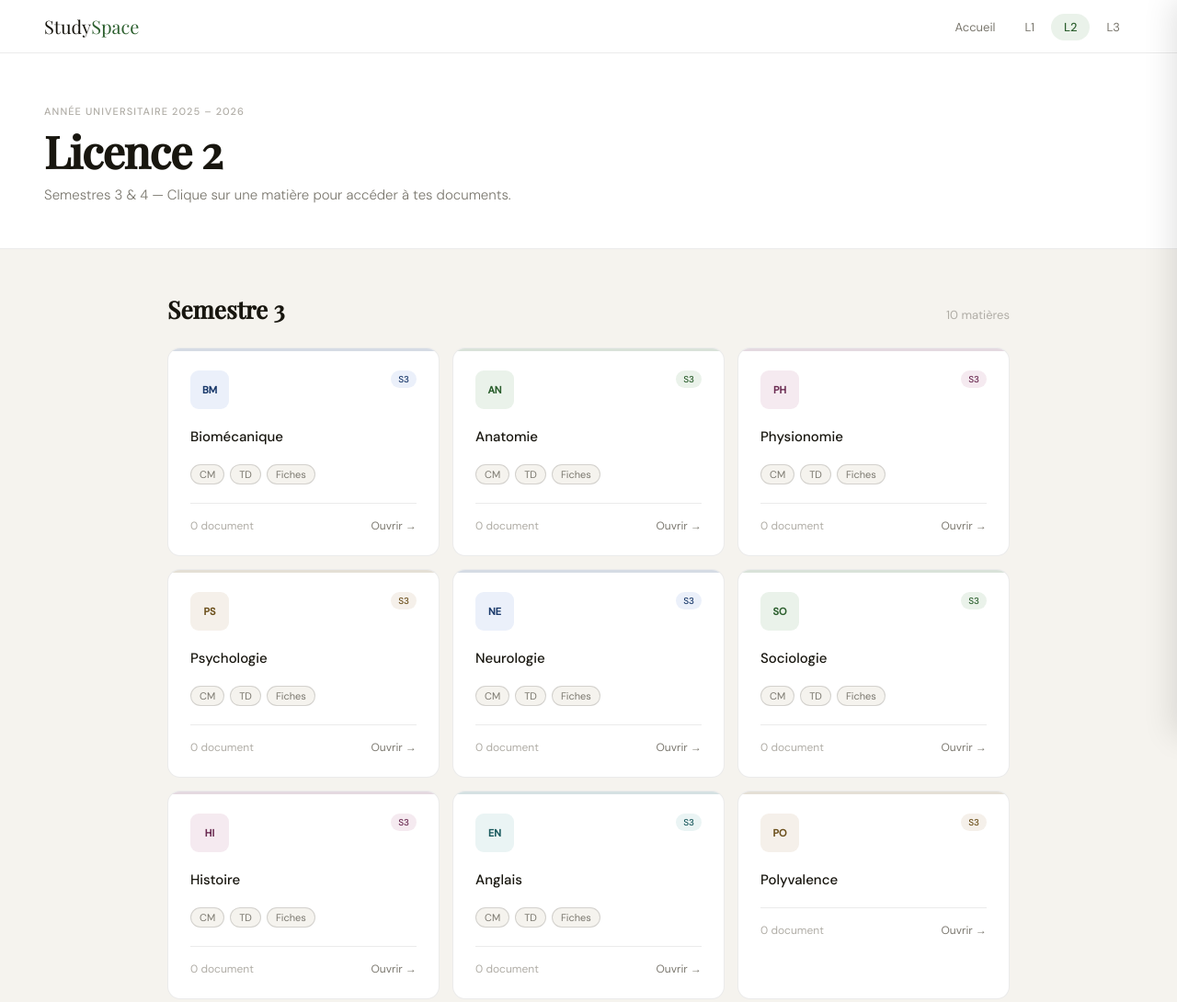
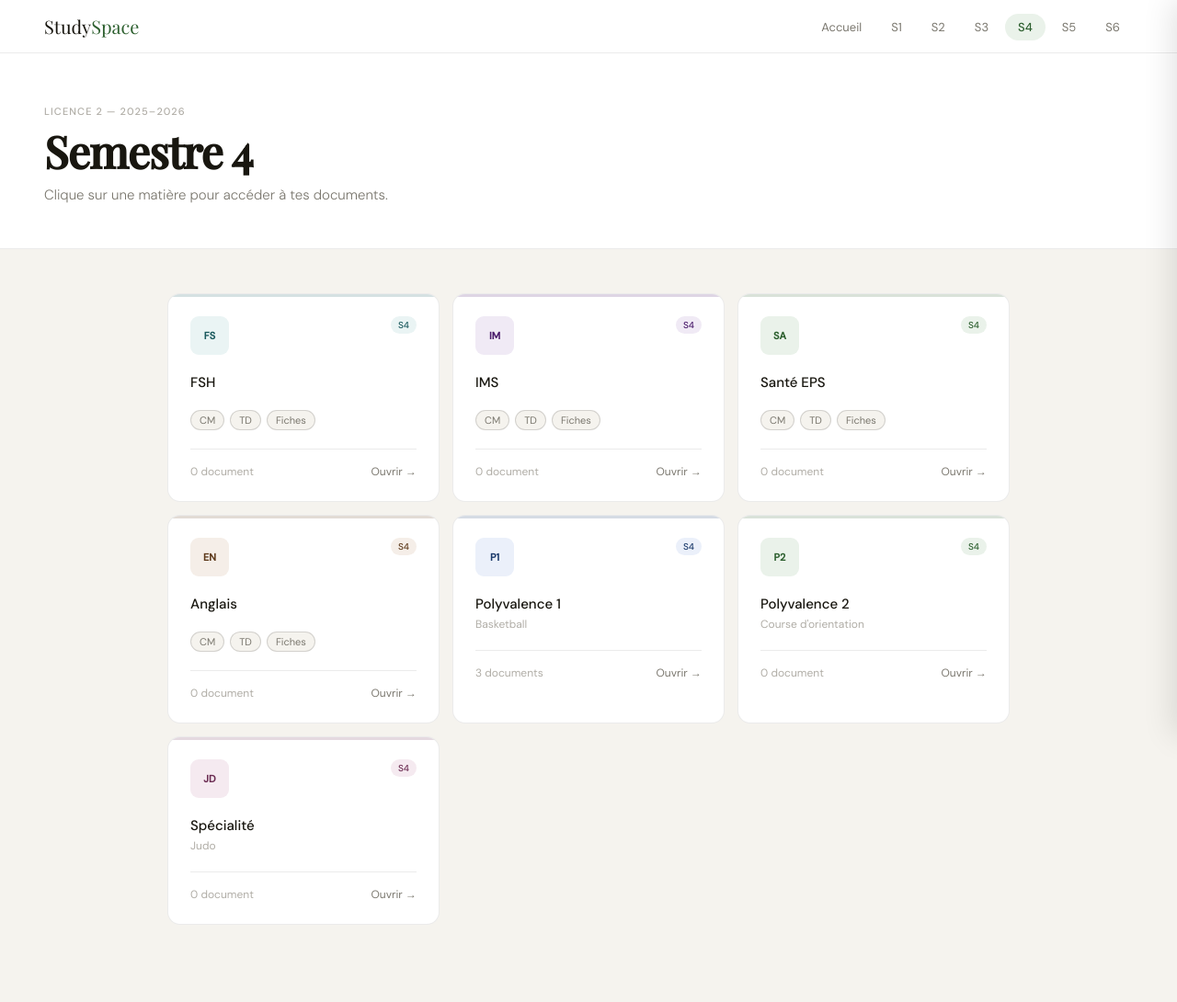
Before and after one commit to Scholar-of-Yore/Study-File, a plain HTML site: page index.html in a window 1280 px wide. Shown: the top 1090 px of the page at 92% size. Drawn offline with nearby package versions, Linux system fonts and the light colour scheme.

Commit message:
Update index.html

```diff
--- a/index.html
+++ b/index.html
@@ -103,34 +103,26 @@ nav { background: var(--surface); border-bottom: 1px solid var(--border); height
   <a class="logo" href="#">Study<em>Space</em></a>
   <ul class="nav-links">
     <li><a href="#">Accueil</a></li>
-    <li><a href="#">L1</a></li>
-    <li><a href="#" class="on">L2</a></li>
-    <li><a href="#">L3</a></li>
+    <li><a href="#">S1</a></li>
+    <li><a href="#">S2</a></li>
+    <li><a href="S3.html">S3</a></li>
+    <li><a href="#" class="on">S4</a></li>
+    <li><a href="#">S5</a></li>
+    <li><a href="#">S6</a></li>
   </ul>
 </nav>
 
 <div class="hero">
   <div>
-    <div class="hero-eyebrow">Année universitaire 2025 – 2026</div>
-    <h1 class="hero-title">Licence 2</h1>
-    <p class="hero-sub">Semestres 3 &amp; 4 — Clique sur une matière pour accéder à tes documents.</p>
+    <div class="hero-eyebrow">Licence 2 — 2025–2026</div>
+    <h1 class="hero-title">Semestre 4</h1>
+    <p class="hero-sub">Clique sur une matière pour accéder à tes documents.</p>
   </div>
 
 </div>
 
 <div class="main">
   <div class="sem-block">
-    <div class="sem-header">
-      <h2 class="sem-title">Semestre 3</h2>
-      <span class="sem-count">10 matières</span>
-    </div>
-    <div class="mat-grid" id="grid-s3"></div>
-  </div>
-  <div class="sem-block">
-    <div class="sem-header">
-      <h2 class="sem-title">Semestre 4</h2>
-      <span class="sem-count">7 matières</span>
-    </div>
     <div class="mat-grid" id="grid-s4"></div>
   </div>
 </div>
@@ -165,19 +157,6 @@ nav { background: var(--surface); border-bottom: 1px solid var(--border); height
 </div>
 
 <script>
-var S3 = [
-  {id:'biomeca',      name:'Biomécanique',  abbr:'BM', color:'#1B3A6B', bg:'#EBF0FA'},
-  {id:'anatomie',     name:'Anatomie',       abbr:'AN', color:'#2C5F2E', bg:'#EAF2EA'},
-  {id:'physionomi',   name:'Physionomie',    abbr:'PH', color:'#6B2C52', bg:'#F5EAF0'},
-  {id:'psycho',       name:'Psychologie',    abbr:'PS', color:'#6B4F1B', bg:'#F5F0EA'},
-  {id:'neuro',        name:'Neurologie',     abbr:'NE', color:'#1B3A6B', bg:'#EBF0FA'},
-  {id:'socio',        name:'Sociologie',     abbr:'SO', color:'#2C5F2E', bg:'#EAF2EA'},
-  {id:'histoire',     name:'Histoire',       abbr:'HI', color:'#6B2C52', bg:'#F5EAF0'},
-  {id:'anglais-s3',   name:'Anglais',        abbr:'EN', color:'#1B5A5E', bg:'#EAF4F4'},
-  {id:'poly-s3',      name:'Polyvalence',    abbr:'PO', color:'#6B4F1B', bg:'#F5F0EA'},
-  {id:'spe-s3',       name:'Spécialité',     abbr:'SP', color:'#4A1B6B', bg:'#F0EAF5'}
-];
-
 var S4 = [
   {id:'fsh',          name:'FSH',            abbr:'FS', color:'#1B5A5E', bg:'#EAF4F4'},
   {id:'ims',          name:'IMS',            abbr:'IM', color:'#4A1B6B', bg:'#F0EAF5'},
@@ -246,7 +225,6 @@ function buildGrid(list, gridId, sem) {
   });
 }
 
-buildGrid(S3, 'grid-s3', 'S3');
 buildGrid(S4, 'grid-s4', 'S4');
 
 function findMat(id) {
```
